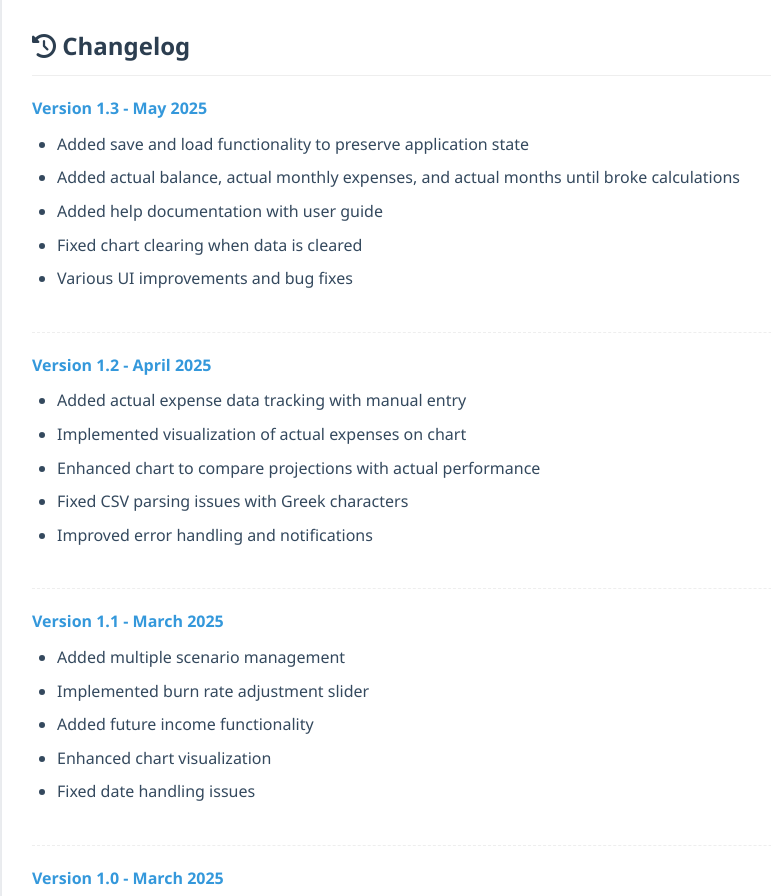
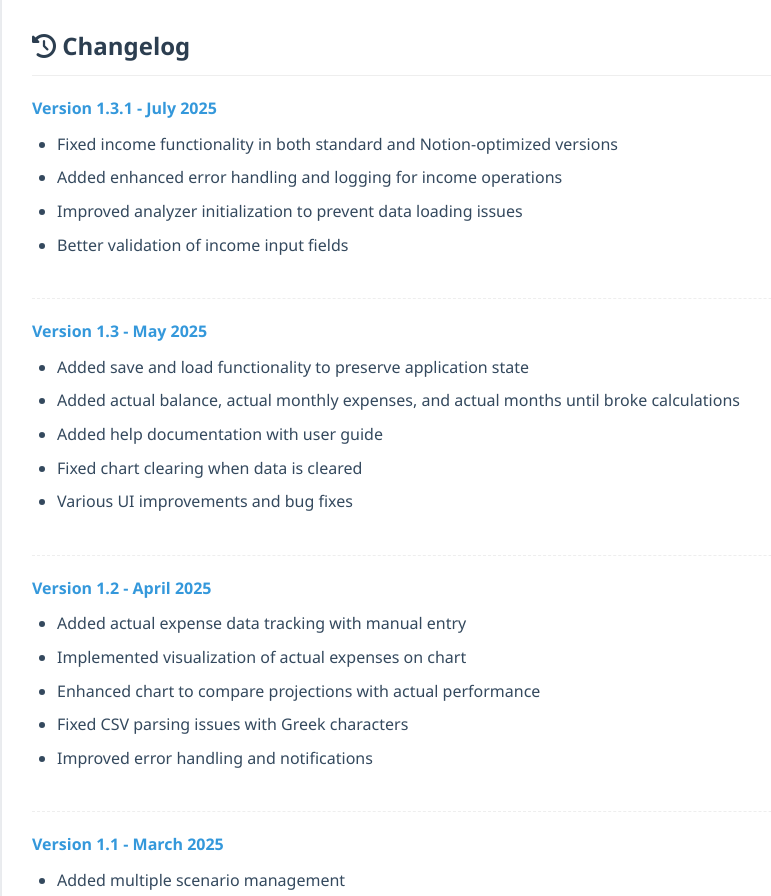
Before and after one commit to natrix77/cashflow-projection-tool, a plain HTML site: page help.html in a window 1280 px wide. Shown: the part 2870-3766 px from the top of the page, without its empty margins (138-909 px from the left). Drawn offline with Linux system fonts and the light colour scheme.

Commit message:
Updated changelog with income functionality fixes

```diff
--- a/help.html
+++ b/help.html
@@ -311,6 +311,16 @@
 
         <div class="changelog">
             <div class="changelog-entry">
+                <div class="changelog-date">Version 1.3.1 - July 2025</div>
+                <ul>
+                    <li>Fixed income functionality in both standard and Notion-optimized versions</li>
+                    <li>Added enhanced error handling and logging for income operations</li>
+                    <li>Improved analyzer initialization to prevent data loading issues</li>
+                    <li>Better validation of income input fields</li>
+                </ul>
+            </div>
+
+            <div class="changelog-entry">
                 <div class="changelog-date">Version 1.3 - May 2025</div>
                 <ul>
                     <li>Added save and load functionality to preserve application state</li>
```
